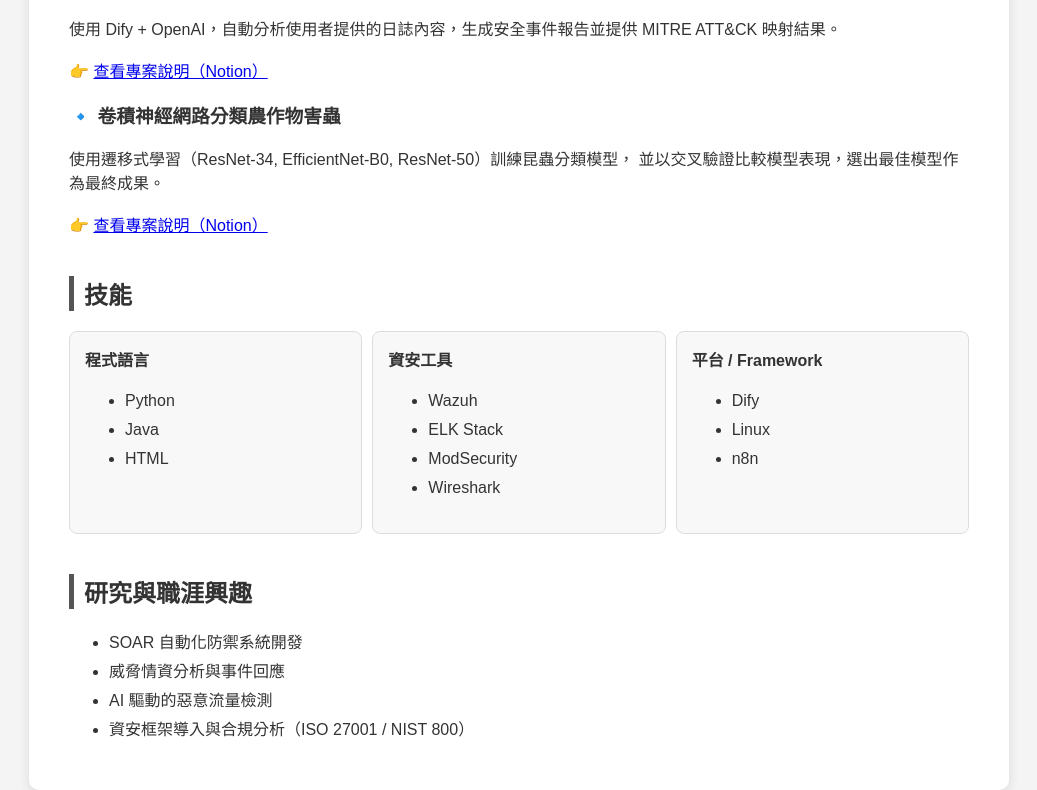
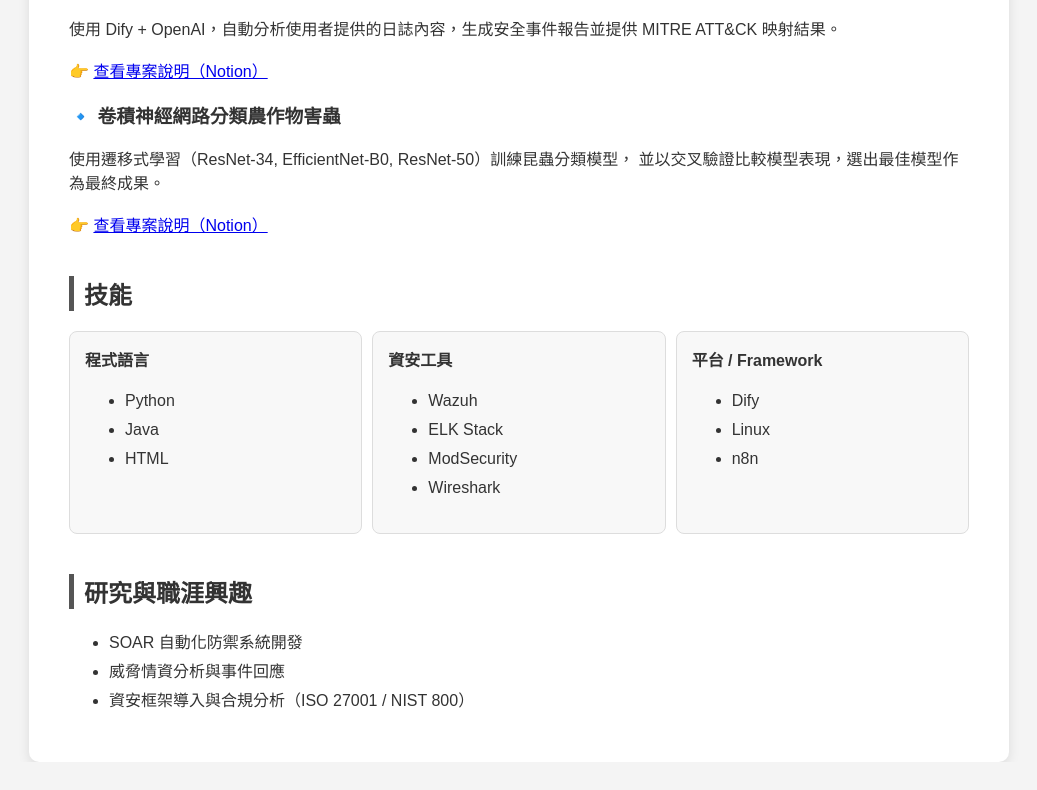
Before and after one commit to Iran9212/my-website_, a plain HTML site: page index.html in a window 1280 px wide. Shown: the part 1311-2101 px from the top of the page, without its empty margins (121-1158 px from the left). After the commit the page ends 2073 px from the top, so only its background shows below. Drawn offline with Linux system fonts and the light colour scheme.

Commit message:
Update index.html

```diff
--- a/index.html
+++ b/index.html
@@ -174,7 +174,6 @@
   <ul>
     <li>SOAR 自動化防禦系統開發</li>
     <li>威脅情資分析與事件回應</li>
-    <li>AI 驅動的惡意流量檢測</li>
     <li>資安框架導入與合規分析（ISO 27001 / NIST 800）</li>
   </ul>
 
```
